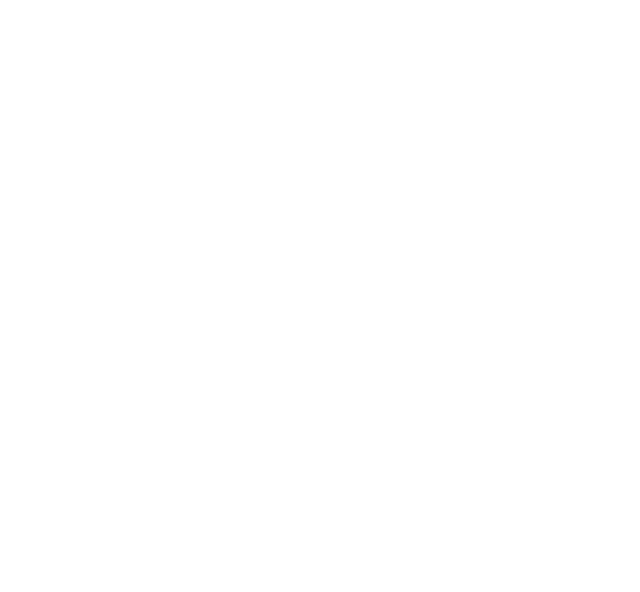
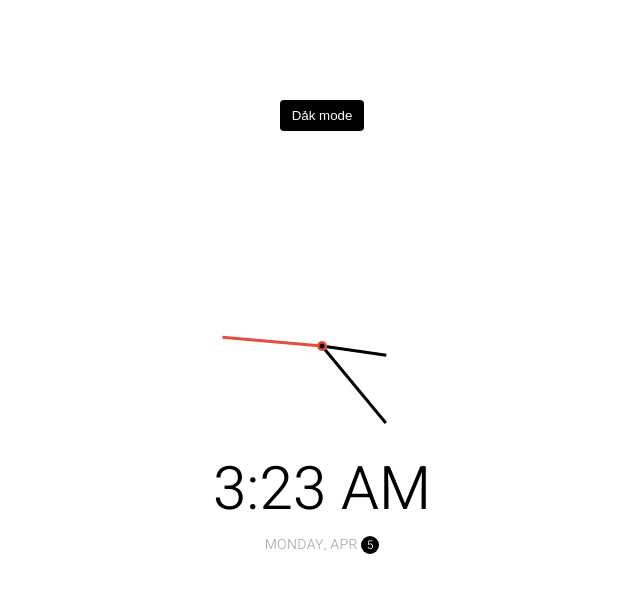
Before and after one commit to kyhuudong/my50projects-html-css-js, a plain HTML site: page 19-theme-clock/index.html in a window 1280 px wide. Shown: the whole page, without its empty margins (318-958 px from the left). Drawn offline with Linux system fonts and the light colour scheme.

Commit message:
my 19th project

```diff
--- a/19-theme-clock/index.html
+++ b/19-theme-clock/index.html
@@ -8,7 +8,19 @@
     <link rel="stylesheet" href="style.css">
 </head>
 <body>
+    <button class="toggle">Dảk mode</button>
 
+    <div class="clock-container">
+        <div class="clock">
+            <div class="needle hour"></div>
+            <div class="needle minute"></div>
+            <div class="needle second"></div>
+            <div class="center-point"></div>
+        </div>
+
+        <div class="time"></div>
+        <div class="date"></div>
+    </div>
 
 <script src="script.js"></script>
 </body>
--- a/19-theme-clock/script.js
+++ b/19-theme-clock/script.js
@@ -0,0 +1,50 @@
+const hourEl = document.querySelector('.hour');
+const minuteEl = document.querySelector('.minute');
+const secondEl = document.querySelector('.second');
+const timeEl = document.querySelector('.time');
+const dateEl = document.querySelector('.date');
+const toggle = document.querySelector('.toggle');
+
+const days = ["Sunday","Monday","Tuesday","Wednesday","Thursday","Friday","Saturday"];
+const months = ["Jan","Feb","Mar","Apr","May","Jun","Jul","Aug","Sep","Oct","Nov","Dec"];
+
+toggle.addEventListener('click', () => {
+    const html = document.querySelector('html');
+    if(html.classList.contains('dark')) {
+        html.classList.remove('dark');
+        toggle.innerText = 'Dảk mode';
+    }
+    else{
+        html.classList.add('dark');
+        toggle.innerText = 'Light mode';
+    }
+})
+
+function setTime() {
+    const time = new Date();
+    const month = time.getMonth();
+    const day = time.getDay();
+    const date = time.getDate();
+    const hours = time.getHours();
+    const hoursForClock = hours >= 13 ? hours%12 : hours;
+    const minutes = time.getMinutes();
+    const seconds = time.getSeconds();
+    const ampm = hours >= 13 ? "PM" : "AM";
+
+    hourEl.style.transform = `translate(-50%,-100%) rotate(${scale(hoursForClock, 0, 11, 0, 360)}deg)`;
+    minuteEl.style.transform = `translate(-50%,-100%) rotate(${scale(minutes, 0, 59, 0, 360)}deg)`;
+    secondEl.style.transform = `translate(-50%,-100%) rotate(${scale(seconds, 0, 59, 0, 360)}deg)`;
+
+    timeEl.innerHTML = `${hoursForClock}:${minutes <= 10 ? `0${minutes}` : minutes} ${ampm}`;
+    dateEl.innerHTML = `${days[day]}, ${months[month]} <span class="circle">${date}</span>`;
+
+
+}
+
+const scale = (num, in_min, in_max, out_min, out_max) => {
+    return (num - in_min) * (out_max - out_min) / (in_max - in_min) + out_min;
+}
+
+setTime();
+
+setInterval(setTime, 1000);
--- a/19-theme-clock/style.css
+++ b/19-theme-clock/style.css
@@ -0,0 +1,136 @@
+@import url('https://fonts.googleapis.com/css?family=Heebo:300&display=swap');
+
+* {
+    box-sizing: border-box;
+}
+
+:root {
+    --primary-color: #000;
+    --secondary-color: #fff;
+}
+
+html {
+    transition: all 0.5s ease-in;
+}
+
+html.dark {
+    --primary-color: #fff;
+    --secondary-color: #333;
+}
+
+html.dark {
+    background-color: #111;
+    color: var(--primary-color);
+}
+
+body {
+    font-family: 'Heebo', sans-serif;
+    display: flex;
+    justify-content: center;
+    align-items: center;
+    height: 100vh;
+    margin: 0;
+    overflow: hidden;
+}
+
+.toggle {
+    cursor: pointer;
+    background-color: var(--primary-color);
+    color: var(--secondary-color);
+    border: 0;
+    border-radius: 4px;
+    padding: 8px 12px;
+    position: absolute;
+    top: 100px;
+}
+
+.toggle:focus {
+    outline: none;
+}
+
+.clock-container {
+    display: flex;
+    flex-direction: column;
+    justify-content: space-between;
+    align-items: center;
+}
+
+.clock {
+    position: relative;
+    width: 200px;
+    height: 200px;
+}
+
+.needle {
+    background-color: var(--primary-color);
+    position: absolute;
+    top: 50%;
+    left: 50%;
+    height: 65px;
+    width: 3px;
+    transform-origin: bottom center;
+    transition: all 0.5s ease-in;
+}
+
+.needle.hour {
+    transform: translate(-50%,-100%) rotate(0deg);
+}
+
+.needle.minute {
+    transform: translate(-50%, -100%) rotate(0deg);
+    height: 100px;
+}
+
+.needle.second {
+    transform: translate(-50%, -100%) rotate(0deg);
+    height: 100px;
+    background-color: #e74c3c;
+}
+
+.center-point {
+    background-color: #e74c3c;
+    width: 10px;
+    height: 10px;
+    position: absolute;
+    top: 50%;
+    left: 50%;
+    transform: translate(-50%, -50%);
+    border-radius: 50%;
+}
+
+.center-point::after {
+    content: '';
+    background-color: var(--primary-color);
+    width: 5px;
+    height: 5px;
+    position: absolute;
+    top: 50%;
+    left: 50%;
+    transform: translate(-50%,-50%);
+    border-radius: 50%;
+}
+
+.time {
+    font-size: 60px
+}
+
+.date {
+    color: #aaa;
+    font-size: 14px;
+    letter-spacing: 0.3px;
+    text-transform: uppercase;
+}
+
+.date .circle {
+    background-color: var(--primary-color);
+    color: var(--secondary-color);
+    border-radius: 50%;
+    height: 18px;
+    width: 18px;
+    display: inline-flex;
+    align-items: center;
+    justify-content: center;
+    line-height: 18px;
+    transition: all 0.5s ease-in;
+    font-size: 12px;
+}
```
